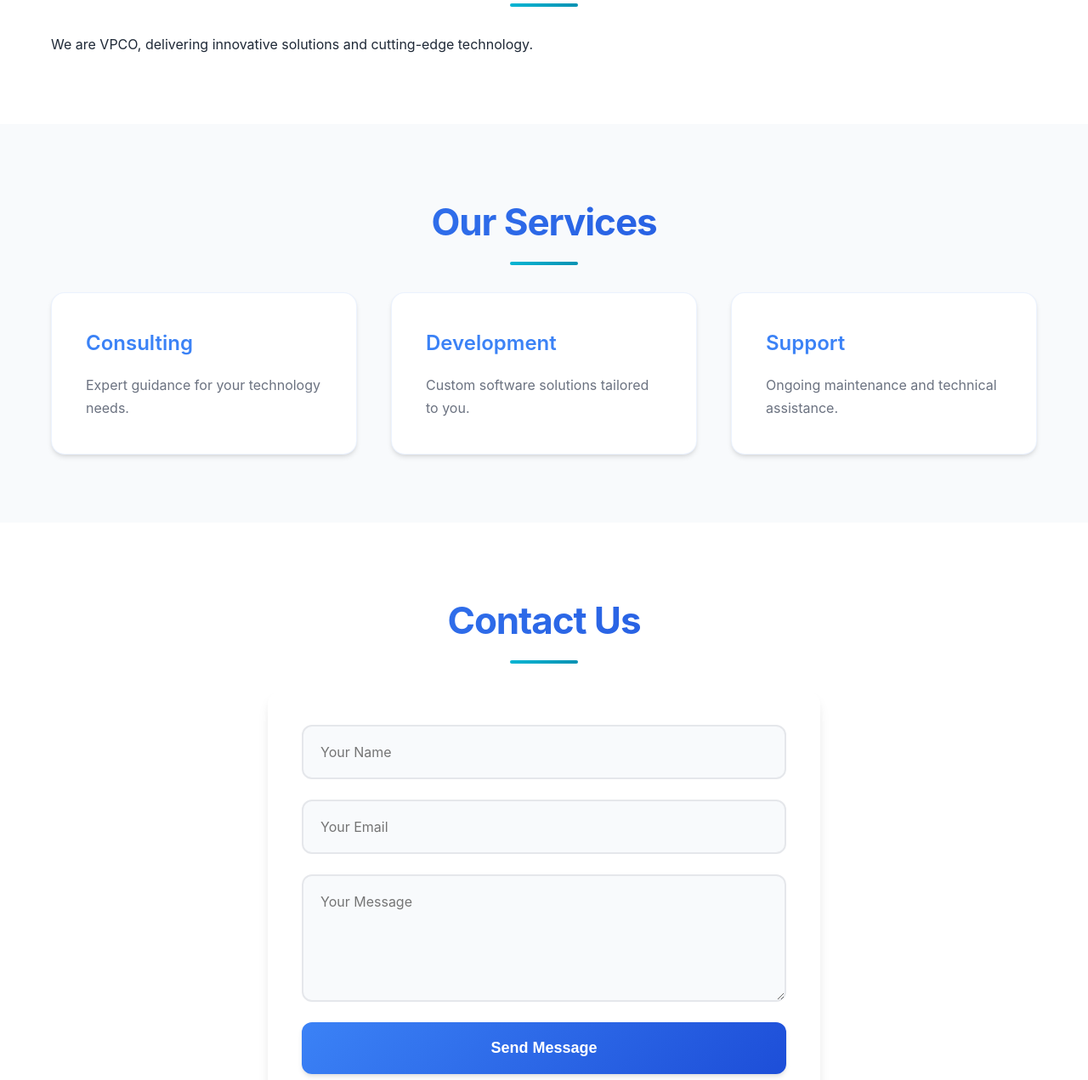
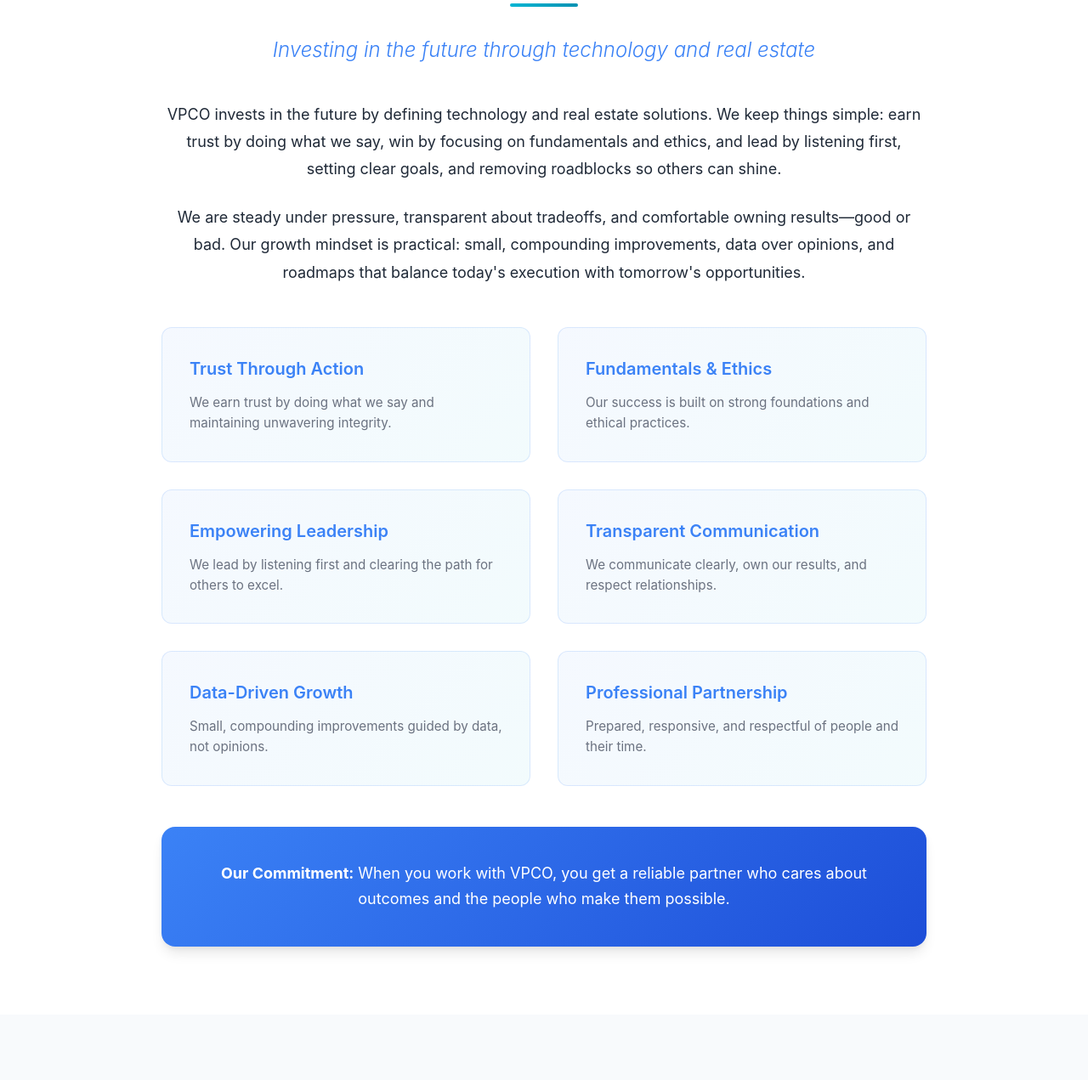
Before and after one commit to VETechnologiesCo/VPCO, a website: page index.html in a window 1280 px wide. Shown: the part 744-2015 px from the top of the page at 85% size. Drawn offline with Linux system fonts and the light colour scheme; no server answers.

Commit message:
fix: update about section content and styling for clarity and engagement

```diff
--- a/index.html
+++ b/index.html
@@ -26,15 +26,54 @@
         <section id="home" class="hero">
             <div class="container">
                 <h2>Welcome to VPCO</h2>
-                <p>Building the future with VE Technologies Co.</p>
+                <p>Investing in the future through technology and real estate</p>
                 <button class="cta-button">Get Started</button>
             </div>
         </section>
 
         <section id="about" class="section">
             <div class="container">
-                <h2>About Us</h2>
-                <p>We are VPCO, delivering innovative solutions and cutting-edge technology.</p>
+                <h2>About VPCO</h2>
+                <div class="about-content">
+                    <p class="about-tagline">Investing in the future through technology and real estate</p>
+
+                    <div class="about-description">
+                        <p>VPCO invests in the future by defining technology and real estate solutions. We keep things simple: earn trust by doing what we say, win by focusing on fundamentals and ethics, and lead by listening first, setting clear goals, and removing roadblocks so others can shine.</p>
+
+                        <p>We are steady under pressure, transparent about tradeoffs, and comfortable owning results—good or bad. Our growth mindset is practical: small, compounding improvements, data over opinions, and roadmaps that balance today's execution with tomorrow's opportunities.</p>
+                    </div>
+
+                    <div class="values-grid">
+                        <div class="value-card">
+                            <h3>Trust Through Action</h3>
+                            <p>We earn trust by doing what we say and maintaining unwavering integrity.</p>
+                        </div>
+                        <div class="value-card">
+                            <h3>Fundamentals & Ethics</h3>
+                            <p>Our success is built on strong foundations and ethical practices.</p>
+                        </div>
+                        <div class="value-card">
+                            <h3>Empowering Leadership</h3>
+                            <p>We lead by listening first and clearing the path for others to excel.</p>
+                        </div>
+                        <div class="value-card">
+                            <h3>Transparent Communication</h3>
+                            <p>We communicate clearly, own our results, and respect relationships.</p>
+                        </div>
+                        <div class="value-card">
+                            <h3>Data-Driven Growth</h3>
+                            <p>Small, compounding improvements guided by data, not opinions.</p>
+                        </div>
+                        <div class="value-card">
+                            <h3>Professional Partnership</h3>
+                            <p>Prepared, responsive, and respectful of people and their time.</p>
+                        </div>
+                    </div>
+
+                    <div class="commitment-statement">
+                        <p><strong>Our Commitment:</strong> When you work with VPCO, you get a reliable partner who cares about outcomes and the people who make them possible.</p>
+                    </div>
+                </div>
             </div>
         </section>
 
--- a/styles/main.css
+++ b/styles/main.css
@@ -258,6 +258,87 @@
     line-height: 1.7;
 }
 
+/* About Section */
+.about-content {
+    max-width: 900px;
+    margin: 0 auto;
+}
+
+.about-tagline {
+    font-size: 1.5rem;
+    font-weight: 300;
+    color: var(--primary-color);
+    text-align: center;
+    margin-bottom: 2.5rem;
+    font-style: italic;
+}
+
+.about-description {
+    margin-bottom: 3rem;
+}
+
+.about-description p {
+    font-size: 1.125rem;
+    line-height: 1.8;
+    color: var(--text-color);
+    margin-bottom: 1.5rem;
+    text-align: center;
+}
+
+.values-grid {
+    display: grid;
+    grid-template-columns: repeat(auto-fit, minmax(280px, 1fr));
+    gap: 2rem;
+    margin: 3rem 0;
+}
+
+.value-card {
+    background: linear-gradient(135deg, rgba(59, 130, 246, 0.05), rgba(6, 182, 212, 0.05));
+    padding: 2rem;
+    border-radius: 0.75rem;
+    border: 1px solid rgba(59, 130, 246, 0.15);
+    transition: all 0.3s ease;
+}
+
+.value-card:hover {
+    transform: translateY(-4px);
+    box-shadow: var(--shadow-lg);
+    border-color: rgba(59, 130, 246, 0.3);
+}
+
+.value-card h3 {
+    color: var(--primary-color);
+    font-size: 1.25rem;
+    margin-bottom: 0.75rem;
+    font-weight: 600;
+}
+
+.value-card p {
+    color: var(--text-light);
+    line-height: 1.6;
+    font-size: 0.95rem;
+}
+
+.commitment-statement {
+    background: var(--gradient-primary);
+    color: var(--white);
+    padding: 2.5rem;
+    border-radius: 1rem;
+    margin-top: 3rem;
+    text-align: center;
+    box-shadow: var(--shadow-lg);
+}
+
+.commitment-statement p {
+    font-size: 1.125rem;
+    line-height: 1.7;
+    margin: 0;
+}
+
+.commitment-statement strong {
+    font-weight: 700;
+}
+
 /* Contact Form */
 .contact-form {
     max-width: 650px;
@@ -369,6 +450,27 @@
         gap: 1.5rem;
     }
 
+    .values-grid {
+        grid-template-columns: 1fr;
+        gap: 1.5rem;
+    }
+
+    .about-tagline {
+        font-size: 1.25rem;
+    }
+
+    .about-description p {
+        font-size: 1rem;
+    }
+
+    .commitment-statement {
+        padding: 1.5rem;
+    }
+
+    .commitment-statement p {
+        font-size: 1rem;
+    }
+
     .contact-form {
         padding: 1.5rem;
     }
```
Also changed, not shown: server.js (+12 -2 lines).
